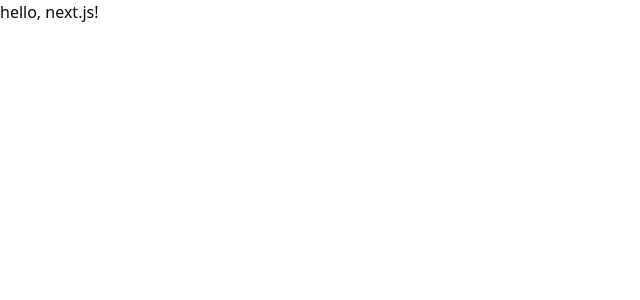
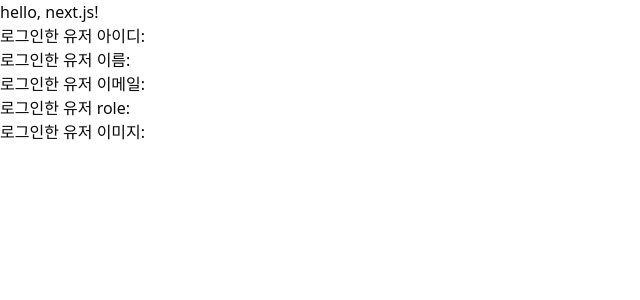
Before and after one commit to HyejeongSon/hanaro, a Next.js app: page / in a window 1280 px wide. Shown: the top 300 px of the page, without its empty margins (0-640 px from the left). Built offline with nearby package versions, Linux system fonts and the light colour scheme; no server answers.

Commit message:
feat: 서버/클라이언트 세션 관리 설정 #1

```diff
--- a/app/layout.tsx
+++ b/app/layout.tsx
@@ -1,3 +1,4 @@
+import { SessionProvider } from 'next-auth/react';
 import { Toaster } from 'react-hot-toast';
 
 import './globals.css';
@@ -10,8 +11,10 @@
   return (
     <html>
       <body>
-        <Toaster />
-        {children}
+        <SessionProvider>
+          <Toaster />
+          {children}
+        </SessionProvider>
       </body>
     </html>
   );
--- a/app/page.tsx
+++ b/app/page.tsx
@@ -1,3 +1,21 @@
+import { useSession } from 'next-auth/react';
+
 export default function Home() {
-  return <div>hello, next.js!</div>;
+  const { data: session } = useSession();
+
+  return (
+    <div>
+      hello, next.js!
+      <br />
+      로그인한 유저 아이디: {session?.user?.id}
+      <br />
+      로그인한 유저 이름: {session?.user?.name}
+      <br />
+      로그인한 유저 이메일: {session?.user?.email}
+      <br />
+      로그인한 유저 role: {session?.user?.role}
+      <br />
+      로그인한 유저 이미지: {session?.user?.image}
+    </div>
+  );
 }
--- a/auth.ts
+++ b/auth.ts
@@ -8,7 +8,13 @@
 import { getUserByEmail } from "./data/user";
 import bcrypt from "bcryptjs";
 
-export const { handlers, auth, signIn, signOut } = NextAuth({
+export const {
+  handlers,
+  auth, // getServerSession 역할
+  signIn,
+  signOut,
+  unstable_update: update // Beta!
+} = NextAuth({
   adapter: PrismaAdapter(prisma),
   providers: [
     Google,
--- a/lib/actions/auth.ts
+++ b/lib/actions/auth.ts
@@ -1,7 +1,7 @@
 'use server';
 
 import { LoginSchema } from '../schemas/auth';
-import { signIn } from '@/auth';
+import { auth, signIn, signOut, update } from '@/auth';
 import { redirect } from "next/navigation";
 
 export const signInWithCredentials = async (_: unknown, formData: FormData) => {
@@ -40,10 +40,19 @@
   redirect("/");
 }
 
-export async function signInWithGitHub() {
+export const signInWithGitHub = async () => {
   await signIn('github', { redirectTo: '/' });
 }
 
-export async function signInWithGoogle() {
+export const signInWithGoogle = async () => {
   await signIn('google', { redirectTo: '/' });
 }
+
+export const signOutWithForm = async () => {
+  await signOut()
+}
+
+export {
+  auth as getSession,
+  update as updateSession
+}
```
